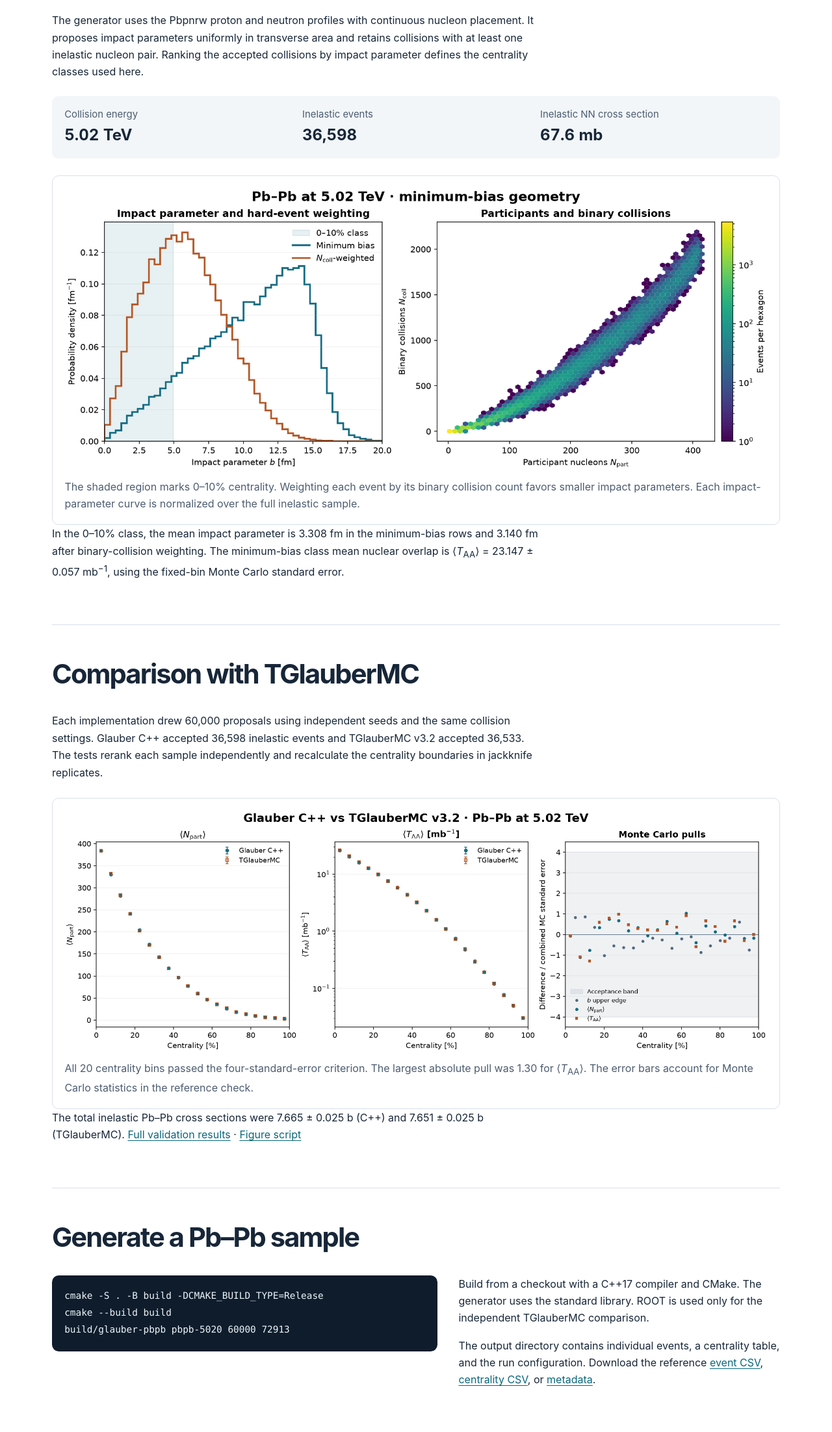
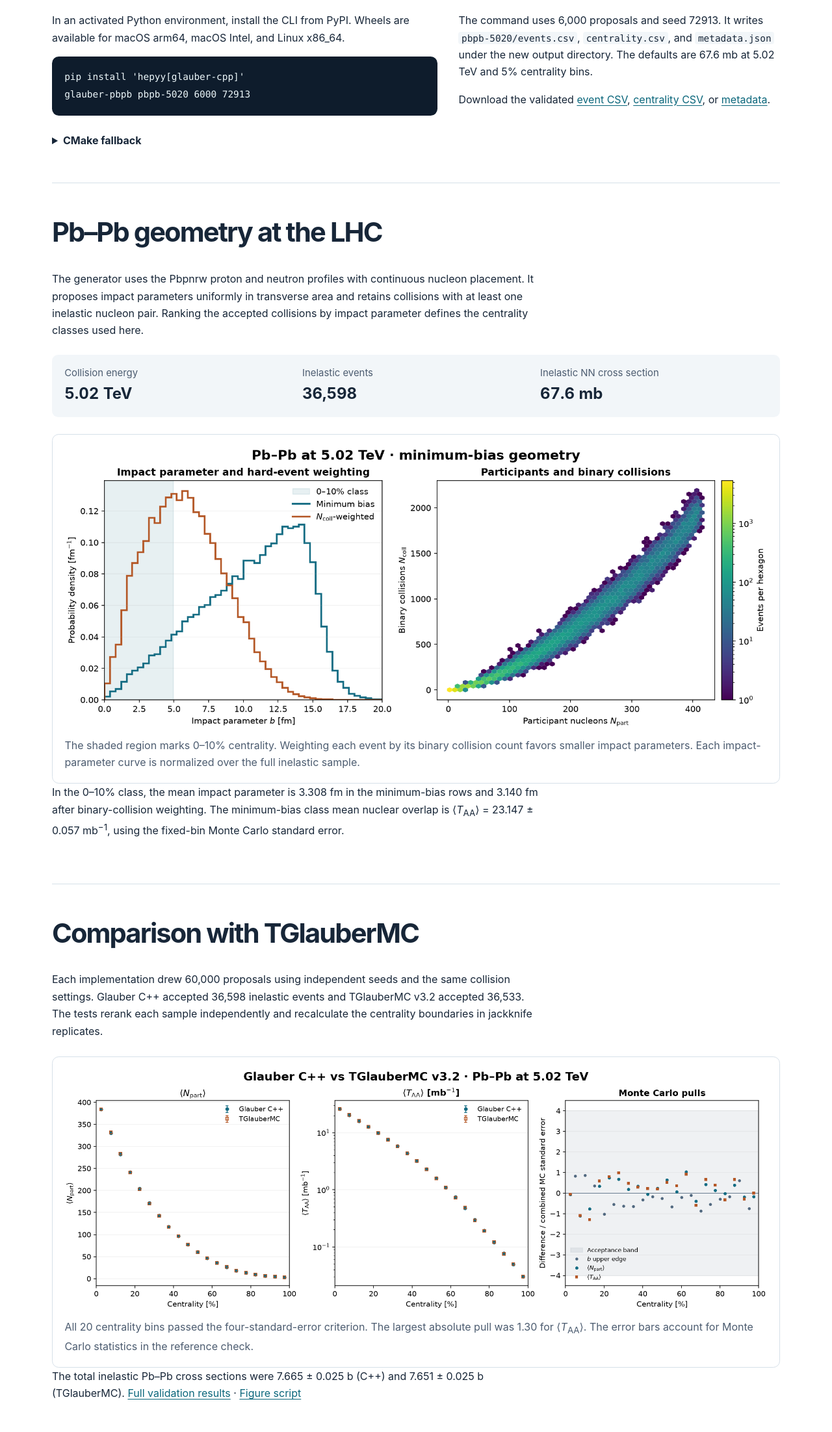
Before and after one commit to matplo/glauber-cpp, a plain HTML site: page docs/index.html in a window 1280 px wide. Shown: the part 596-2800 px from the top of the page at 65% size. Drawn offline with Linux system fonts and the light colour scheme.

Commit message:
Lead with the pip install for Glauber CLI

```diff
--- a/docs/index.html
+++ b/docs/index.html
@@ -34,6 +34,9 @@
   pre{background:var(--navy);color:#ecf7fa;border-radius:.65rem;padding:1.2rem;line-height:1.65;overflow-wrap:anywhere;white-space:pre-wrap;margin:0}
   code{font: .9em ui-monospace,SFMono-Regular,Consolas,monospace}
   p code,li code{background:var(--surface);padding:.13em .32em;border-radius:.25rem}
+  details{margin-top:1.3rem;max-width:75ch}
+  summary{cursor:pointer;font-weight:700}
+  details p{margin-top:.65rem}
   figure{margin:1.65rem 0 0}
   figure img{max-width:100%;height:auto;display:block;margin-inline:auto}
   .framed{background:#fff;border:1px solid var(--line);border-radius:.65rem;padding:clamp(.35rem,2vw,1.15rem)}
@@ -59,9 +62,9 @@
     <nav class="nav" aria-label="Project">
       <span class="brand">glauber-cpp</span>
       <ul>
+        <li><a href="#run">Install and run</a></li>
         <li><a href="#geometry">Geometry</a></li>
         <li><a href="#validation">Validation</a></li>
-        <li><a href="#run">Run</a></li>
         <li><a href="#jewel">Python and JEWEL</a></li>
         <li><a href="https://github.com/matplo/glauber-cpp">GitHub</a></li>
       </ul>
@@ -79,6 +82,37 @@
   </div>
 </header>
 <main class="wrap">
+  <section id="run">
+    <h2>Install and generate a Pb–Pb sample</h2>
+    <div class="install">
+      <div>
+        <p>In an activated Python environment, install the CLI from PyPI.
+          Wheels are available for macOS arm64, macOS Intel, and Linux x86_64.</p>
+        <pre><code>pip install 'hepyy[glauber-cpp]'
+glauber-pbpb pbpb-5020 6000 72913</code></pre>
+      </div>
+      <div>
+        <p>The command uses 6,000 proposals and seed 72913. It writes
+          <code>pbpb-5020/events.csv</code>, <code>centrality.csv</code>,
+          and <code>metadata.json</code> under the new output directory.
+          The defaults are 67.6 mb at 5.02 TeV and 5% centrality bins.</p>
+        <p>Download the validated
+          <a href="https://raw.githubusercontent.com/matplo/glauber-cpp/8875c38d8a904fce5456bd5bed15c396b0d44916/validation/native-run/events.csv">event CSV</a>,
+          <a href="https://raw.githubusercontent.com/matplo/glauber-cpp/8875c38d8a904fce5456bd5bed15c396b0d44916/validation/native-run/centrality.csv">centrality CSV</a>,
+          or <a href="https://raw.githubusercontent.com/matplo/glauber-cpp/8875c38d8a904fce5456bd5bed15c396b0d44916/validation/native-run/metadata.json">metadata</a>.</p>
+      </div>
+    </div>
+    <details>
+      <summary>CMake fallback</summary>
+      <p>Build from the repository checkout with CMake and a C++17 compiler.
+        The generator uses the C++ standard library. ROOT is used for the
+        independent TGlauberMC comparison.</p>
+      <pre><code>cmake -S . -B build -DCMAKE_BUILD_TYPE=Release
+cmake --build build
+build/glauber-pbpb pbpb-5020 6000 72913</code></pre>
+    </details>
+  </section>
+
   <section id="geometry">
     <h2>Pb–Pb geometry at the LHC</h2>
     <p class="prose">The generator uses the Pbpnrw proton and neutron profiles
@@ -126,27 +160,6 @@
       <a href="https://github.com/matplo/glauber-cpp/blob/main/validation/plot.py">Figure script</a></p>
   </section>
 
-  <section id="run">
-    <h2>Generate a Pb–Pb sample</h2>
-    <div class="install">
-      <div>
-        <pre><code>cmake -S . -B build -DCMAKE_BUILD_TYPE=Release
-cmake --build build
-build/glauber-pbpb pbpb-5020 60000 72913</code></pre>
-      </div>
-      <div>
-        <p>Build from a checkout with a C++17 compiler and CMake.
-          The generator uses the standard library. ROOT is used only
-          for the independent TGlauberMC comparison.</p>
-        <p>The output directory contains individual events, a centrality
-          table, and the run configuration. Download the reference
-          <a href="https://raw.githubusercontent.com/matplo/glauber-cpp/8875c38d8a904fce5456bd5bed15c396b0d44916/validation/native-run/events.csv">event CSV</a>,
-          <a href="https://raw.githubusercontent.com/matplo/glauber-cpp/8875c38d8a904fce5456bd5bed15c396b0d44916/validation/native-run/centrality.csv">centrality CSV</a>,
-          or <a href="https://raw.githubusercontent.com/matplo/glauber-cpp/8875c38d8a904fce5456bd5bed15c396b0d44916/validation/native-run/metadata.json">metadata</a>.</p>
-      </div>
-    </div>
-  </section>
-
   <section id="jewel">
     <h2>Use the geometry in Python and JEWEL</h2>
     <p class="prose">Read the CSV tables directly in Python, or launch the
```
Also changed, not shown: 1 other file.
